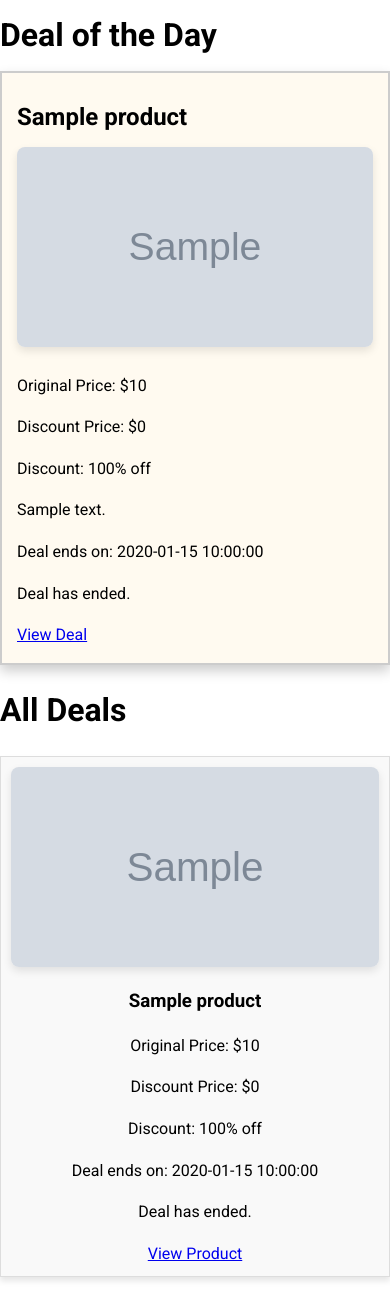
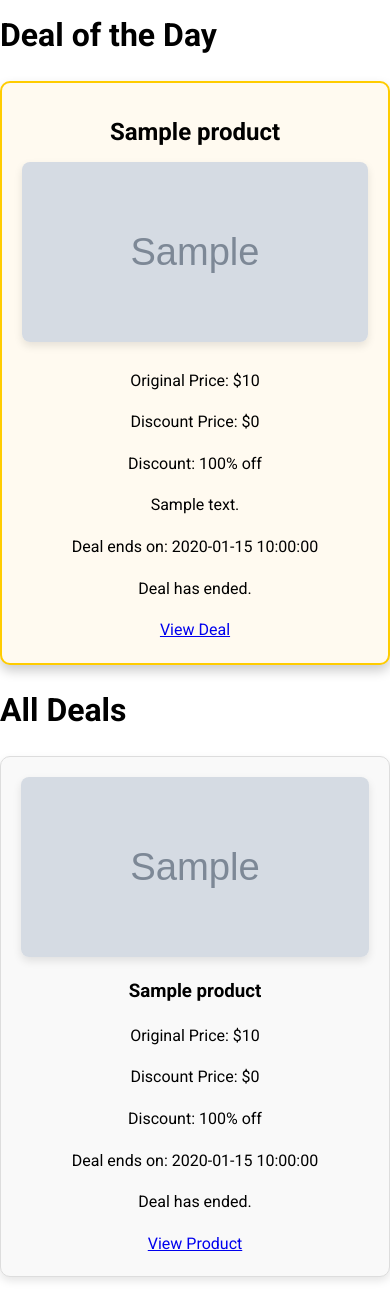
Before and after one commit to kevint024/overstock, a PHP site: page /overstock-daily-deals/index.php in a window 390 px wide. Shown: the part 239-1536 px from the top of the page. Run offline with PHP 8.4, Linux system fonts and the light colour scheme; tables that the repository leaves empty or names only in its code hold one stand-in row (values such as "Sample post"); grey boxes marked "Sample" are stand-in pictures.

Commit message:
Refactor CSS styles for product and deal of the day sections: improve layout, enhance responsiveness, and update visual emphasis

```diff
--- a/css/style.css
+++ b/css/style.css
@@ -94,12 +94,11 @@
         margin-bottom: 15px;
     }
 }
-/* General body font */
 body {
     font-family: 'Roboto', sans-serif;
-    line-height: 1.6; /* Adjust for readability */
-    color: #000000; /* Update the color to a softer gray for readability */
-    background-color: #ffffff; /* A darker background to match the header */
+    line-height: 1.6;
+    color: #000000;
+    background-color: #ffffff;
     margin: 0;
     padding: 0;
 }
@@ -133,68 +132,72 @@ button, input, select, textarea {
 /* Removed duplicate styles */
 /* Main product image on product page */
 .product-main-image {
-    max-width: 100%;  /* Ensures the image doesn’t exceed its container */
-    height: auto;     /* Keeps the aspect ratio intact */
-    border-radius: 10px; /* Smooth rounded corners for a polished look */
-    margin-bottom: 20px; /* Space below the image */
-    box-shadow: 0 4px 8px rgba(0, 0, 0, 0.1); /* Subtle shadow to make it stand out */
+    max-width: 100%;
+    height: auto;
+    border-radius: 10px;
+    margin-bottom: 20px;
+    box-shadow: 0 4px 8px rgba(0, 0, 0, 0.1);
 }
-
 /* Additional images on product page */
 .additional-images {
-    display: flex;       /* Display additional images side-by-side */
-    flex-wrap: wrap;     /* Allow wrapping for better responsiveness */
-    gap: 15px;           /* Space between images */
-    margin-bottom: 20px; /* Space below the additional images section */
+    display: flex;
+    flex-wrap: wrap;
+    gap: 15px;
+    margin-bottom: 20px;
+    justify-content: center; /* Center images for better alignment */
 }
 
 .product-additional-image {
-    width: 120px;          /* Fixed width for uniformity */
-    height: auto;          /* Maintain aspect ratio */
-    border: 1px solid #ddd; /* Light border to visually separate the images */
-    border-radius: 5px;     /* Slightly rounded corners */
-    transition: transform 0.3s ease; /* Smooth scaling effect on hover */
+    width: 150px;
+    height: auto;
+    border: 1px solid #ddd;
+    border-radius: 5px;
+    transition: transform 0.3s ease;
 }
 
+
 .product-additional-image:hover {
-    transform: scale(1.1); /* Slight zoom-in on hover */
+    transform: scale(1.1);
 }
 
 /* Homepage main images in product cards */
 .product-image {
-    width: 100%;        /* Make sure it fills the product card */
-    max-height: 200px;  /* Set a max height to keep cards uniform */
-    object-fit: cover;  /* Ensures images fill the designated area while maintaining aspect ratio */
-    border-radius: 8px; /* Rounded corners for a modern look */
-    margin-bottom: 10px; /* Space below the image */
-    box-shadow: 0px 4px 8px rgba(0, 0, 0, 0.1); /* Add a subtle shadow, optional */
+    width: 100%;              /* Ensure images fill the product card width */
+    height: 200px;            /* Set a consistent height */
+    object-fit: cover;        /* Maintain aspect ratio while filling the set dimensions */
+    border-radius: 8px;       /* Rounded corners for a modern look */
+    margin-bottom: 10px;      /* Space below the image */
+    box-shadow: 0px 4px 8px rgba(0, 0, 0, 0.1); /* Add a subtle shadow */
 }
 
 /* Product card styling for consistency */
 .product-item {
     border: 1px solid #ddd;
-    padding: 10px;
-    margin: 10px;
+    padding: 20px;
+    margin: 15px;
     text-align: center;
     transition: transform 0.3s;
-    background-color: #f9f9f9; /* Light background to differentiate each product */
-    box-shadow: 0 4px 6px rgba(0, 0, 0, 0.1); /* Light shadow for depth */
+    background-color: #f9f9f9;
+    box-shadow: 0 4px 8px rgba(0, 0, 0, 0.1);
+    border-radius: 10px; /* Soft rounded corners for a polished look */
+    overflow: hidden; /* Ensures that images don’t overflow the card */
 }
 
 .product-item:hover {
     transform: scale(1.05);
 }
 
-/* Deal of the Day styling for more emphasis */
+/* Deal of the Day styling for emphasis */
 .deal-of-day {
-    border: 2px solid #ccc;
-    padding: 15px;
-    margin-bottom: 20px;
-    background-color: #fffaf0; /* Slightly different background color to make it stand out */
-    box-shadow: 0 6px 12px rgba(0, 0, 0, 0.2); /* More pronounced shadow for emphasis */
+    border: 2px solid #ffcc00; /* Highlight border for Deal of the Day */
+    padding: 20px;
+    margin-bottom: 25px;
+    background-color: #fffaf0;
+    box-shadow: 0 6px 12px rgba(0, 0, 0, 0.2);
+    border-radius: 10px;
+    text-align: center;
 }
 
-/* Responsive Design */
 @media (max-width: 768px) {
     .product-main-image {
         max-width: 100%;
@@ -202,10 +205,18 @@ button, input, select, textarea {
     }
 
     .additional-images {
-        justify-content: center; /* Center additional images on smaller screens */
+        justify-content: center;
     }
 
     .product-item {
-        margin: 20px 0; /* Increase margin for better spacing on smaller screens */
+        margin: 20px 0;
+    }
+
+    .deal-of-day {
+        margin: 20px 0;
+    }
+
+    .product-image {
+        height: 180px; /* Slightly smaller height for mobile screens */
     }
 }
```
